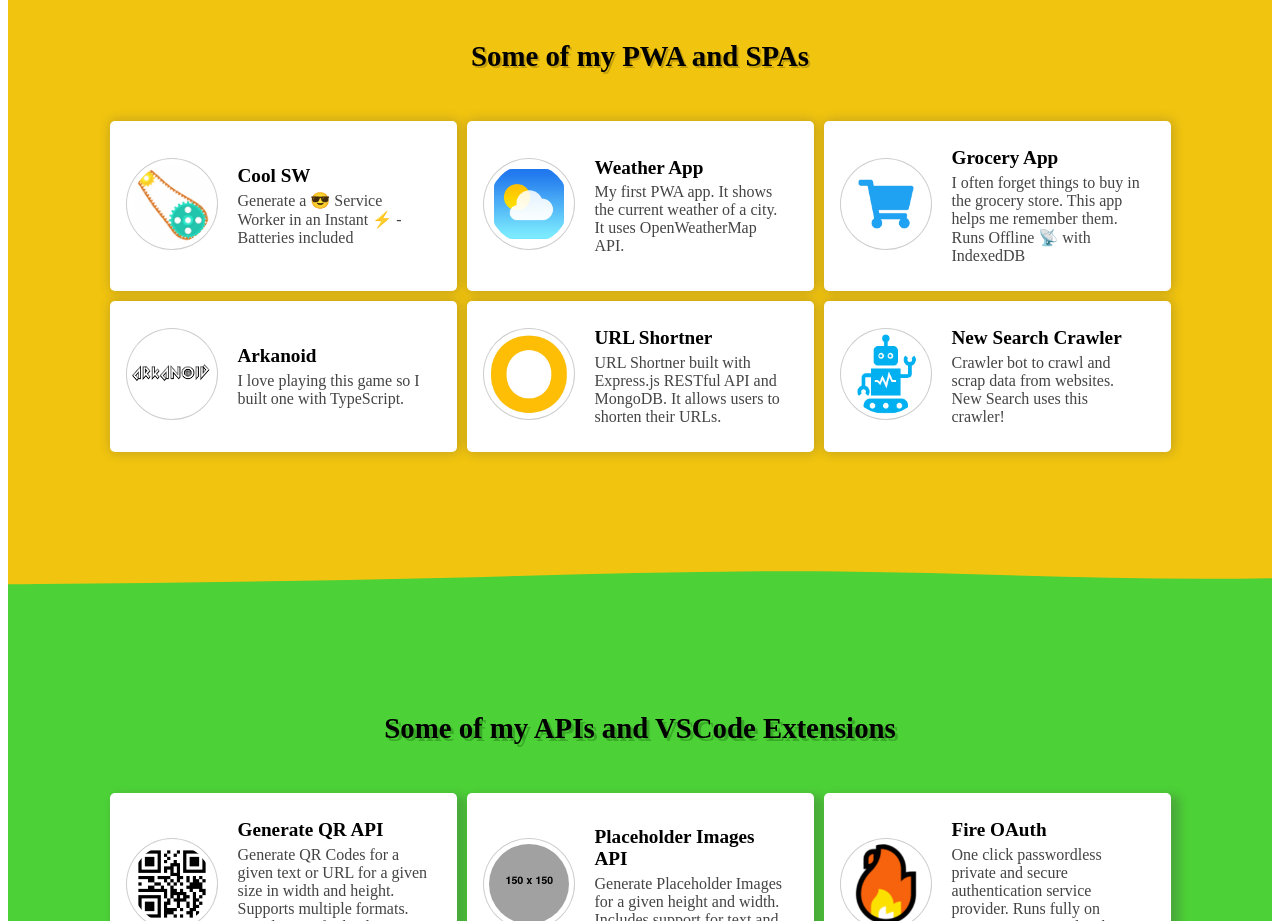
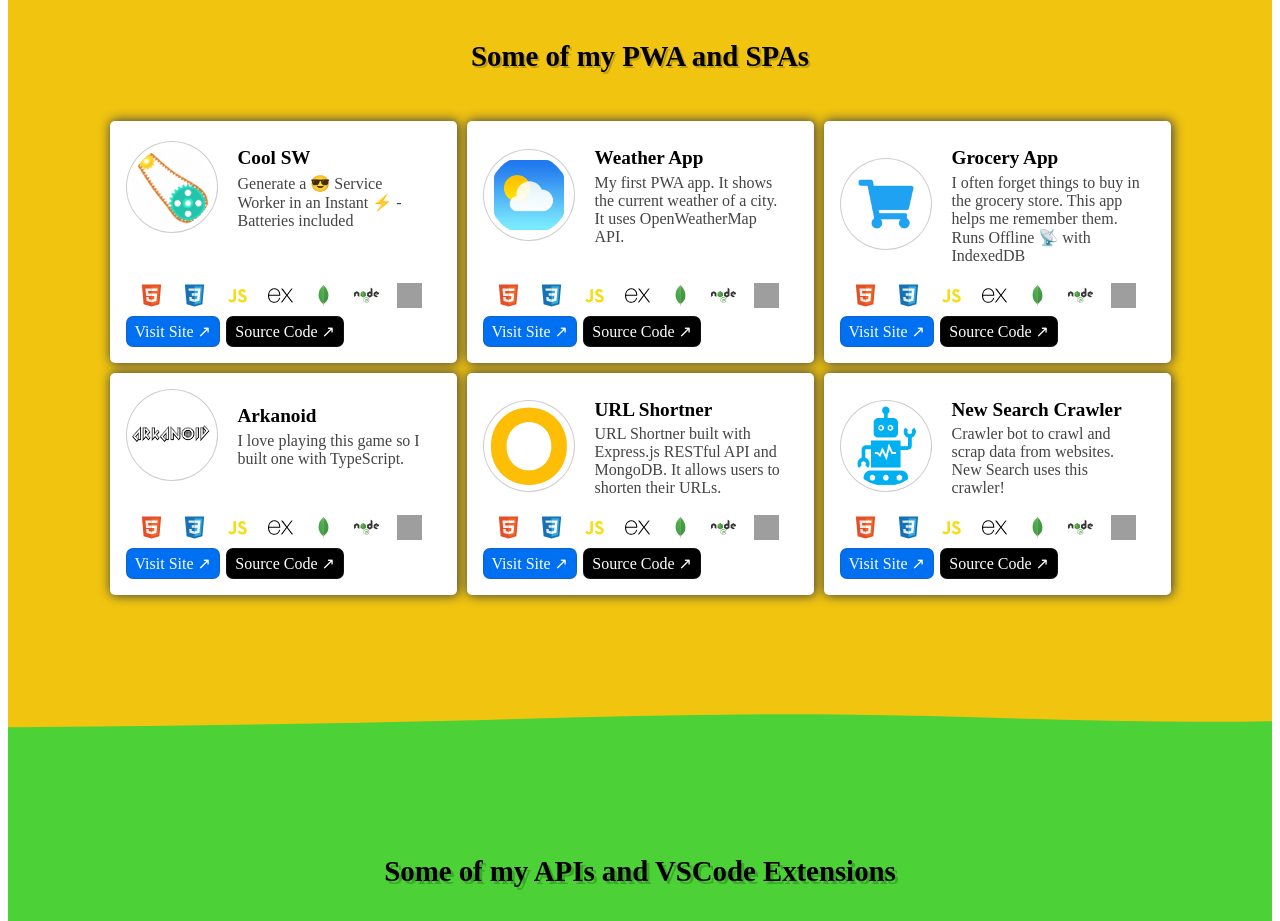
Before and after one commit to tharunoptimus/website, a Next.js app: page /frontPage in a window 1280 px wide. Shown: the part 2960-3881 px from the top of the page. Built offline with nearby package versions, Linux system fonts and the light colour scheme; grey boxes are pictures that could not be loaded.

Commit message:
Refactored slide 5

```diff
--- a/pages/components/fifthSlide.tsx
+++ b/pages/components/fifthSlide.tsx
@@ -1,4 +1,6 @@
 import type { NextPage } from "next"
+import Card from "./card"
+import { pwaspa } from "./projectData"
 
 const Home: NextPage = () => {
 	return (
@@ -9,190 +11,11 @@ const Home: NextPage = () => {
 						<span>Some of my PWA and SPAs</span>
 					</div>
 					<div className="projectsCards">
-						<div className="card">
-							<div className="cardImageContainer">
-								<a
-									href="https://coolsw.pages.dev/"
-									target="_blank"
-									rel="noopener noreferrer"
-								>
-									<img
-										src="/assets/images/pics/coolsw.png"
-										alt="Cool SW"
-									/>
-								</a>
-							</div>
-							<div className="cardContent">
-								<span className="cardHeading">
-									<a
-										href="https://coolsw.pages.dev/"
-										target="_blank"
-										rel="noopener noreferrer"
-									>
-										{"Cool SW"}
-									</a>
-								</span>
-								<span className="cardDetails">
-									{"Generate a 😎 Service Worker in an Instant ⚡ - Batteries included"}
-								</span>
-							</div>
-						</div>
-
-						<div className="card">
-							<div className="cardImageContainer">
-								<a
-									href="https://findcurrentweather.netlify.app/"
-									target="_blank"
-									rel="noopener noreferrer"
-								>
-									<img
-										src="/assets/images/pics/weather.png"
-										alt="Weather App"
-									/>
-								</a>
-							</div>
-							<div className="cardContent">
-								<span className="cardHeading">
-									<a
-										href="https://findcurrentweather.netlify.app/"
-										target="_blank"
-										rel="noopener noreferrer"
-									>
-										{" "}
-										Weather App{" "}
-									</a>
-								</span>
-								<span className="cardDetails">
-									My first PWA app. It shows the current
-									weather of a city. It uses OpenWeatherMap
-									API.
-								</span>
-							</div>
-						</div>
-
-						<div className="card">
-							<div className="cardImageContainer">
-								<a
-									href="https://idb-grocery.netlify.app/"
-									target="_blank"
-									rel="noopener noreferrer"
-								>
-									<img
-										src="/assets/images/pics/grocery.png"
-										alt="Grocery App"
-									/>
-								</a>
-							</div>
-							<div className="cardContent">
-								<span className="cardHeading">
-									<a
-										href="https://idb-grocery.netlify.app/"
-										target="_blank"
-										rel="noopener noreferrer"
-									>
-										Grocery App{" "}
-									</a>
-								</span>
-								<span className="cardDetails">
-									I often forget things to buy in the grocery
-									store. This app helps me remember them. Runs
-									Offline 📡 with IndexedDB
-								</span>
-							</div>
-						</div>
-
-						<div className="card">
-							<div className="cardImageContainer">
-								<a
-									href="https://arkanoid-ts.netlify.app/"
-									target="_blank"
-									rel="noopener noreferrer"
-								>
-									<img
-										src="/assets/images/pics/arkanoid.png"
-										alt="Arkanoid"
-									/>
-								</a>
-							</div>
-							<div className="cardContent">
-								<span className="cardHeading">
-									<a
-										href="https://arkanoid-ts.netlify.app/"
-										target="_blank"
-										rel="noopener noreferrer"
-									>
-										Arkanoid{" "}
-									</a>
-								</span>
-								<span className="cardDetails">
-									I love playing this game so I built one with
-									TypeScript.
-								</span>
-							</div>
-						</div>
-
-						<div className="card">
-							<div className="cardImageContainer">
-								<a
-									href="https://shortthis.herokuapp.com/"
-									target="_blank"
-									rel="noopener noreferrer"
-								>
-									<img
-										src="/assets/images/pics/short.png"
-										alt="URL Shortner"
-									/>
-								</a>
-							</div>
-							<div className="cardContent">
-								<span className="cardHeading">
-									<a
-										href="https://shortthis.herokuapp.com/"
-										target="_blank"
-										rel="noopener noreferrer"
-									>
-										{" "}
-										URL Shortner{" "}
-									</a>
-								</span>
-								<span className="cardDetails">
-									URL Shortner built with Express.js RESTful
-									API and MongoDB. It allows users to shorten
-									their URLs.
-								</span>
-							</div>
-						</div>
-
-						<div className="card">
-							<div className="cardImageContainer">
-								<a
-									href="https://newseacrawler.herokuapp.com/"
-									target="_blank"
-									rel="noopener noreferrer"
-								>
-									<img
-										src="/assets/images/pics/crawler.png"
-										alt="New Search Crawler"
-									/>
-								</a>
-							</div>
-							<div className="cardContent">
-								<span className="cardHeading">
-									<a
-										href="https://newseacrawler.herokuapp.com/"
-										target="_blank"
-										rel="noopener noreferrer"
-									>
-										{" "}
-										New Search Crawler{" "}
-									</a>
-								</span>
-								<span className="cardDetails">
-									Crawler bot to crawl and scrap data from
-									websites. New Search uses this crawler!
-								</span>
-							</div>
-						</div>
+						{
+							pwaspa.map(project => (
+								<Card {...project}/>
+							))
+						}
 					</div>
 				</div>
 			</div>
--- a/pages/components/projectData.ts
+++ b/pages/components/projectData.ts
@@ -51,3 +51,54 @@ export let fullStack: CardProps[] = [
         repoURL: "https://github.com/tharunoptimus/classroom"
     },
 ]
+
+export let pwaspa: CardProps[] = [
+    {
+        imageUrl: "/assets/images/pics/coolsw.png",
+        cardTitle: "Cool SW",
+        cardDescription: "Generate a 😎 Service Worker in an Instant ⚡ - Batteries included",
+        stack: [html, css, js, express, mongodb, nodejs, pwa],
+        projectURL: "https://coolsw.pages.dev",
+        repoURL: "https://github.com/tharunoptimus/coolsw"
+    },
+    {
+        imageUrl: "/assets/images/pics/weather.png",
+        cardTitle: "Weather App",
+        cardDescription: "My first PWA app. It shows the current weather of a city. It uses OpenWeatherMap API.",
+        stack: [html, css, js, express, mongodb, nodejs, pwa],
+        projectURL: "https://findcurrentweather.netlify.app",
+        repoURL: "https://github.com/tharunoptimus/weather"
+    },
+    {
+        imageUrl: "/assets/images/pics/grocery.png",
+        cardTitle: "Grocery App",
+        cardDescription: "I often forget things to buy in the grocery store. This app helps me remember them. Runs Offline 📡 with IndexedDB",
+        stack: [html, css, js, express, mongodb, nodejs, pwa],
+        projectURL: "https://idb-grocery.netlify.app",
+        repoURL: "https://github.com/tharunoptimus/grocery"
+    },
+    {
+        imageUrl: "/assets/images/pics/arkanoid.png",
+        cardTitle: "Arkanoid",
+        cardDescription: "I love playing this game so I built one with TypeScript.",
+        stack: [html, css, js, express, mongodb, nodejs, pwa],
+        projectURL: "https://arkanoid-ts.netlify.app",
+        repoURL: "https://github.com/tharunoptimus/arkanoid"
+    },
+    {
+        imageUrl: "/assets/images/pics/short.png",
+        cardTitle: "URL Shortner",
+        cardDescription: "URL Shortner built with Express.js RESTful API and MongoDB. It allows users to shorten their URLs.",
+        stack: [html, css, js, express, mongodb, nodejs, pwa],
+        projectURL: "https://shortthis.herokuapp.com",
+        repoURL: "https://github.com/tharunoptimus/short"
+    },
+    {
+        imageUrl: "/assets/images/pics/crawler.png",
+        cardTitle: "New Search Crawler",
+        cardDescription: "Crawler bot to crawl and scrap data from websites. New Search uses this crawler!",
+        stack: [html, css, js, express, mongodb, nodejs, pwa],
+        projectURL: "https://newseacrawler.herokuapp.com",
+        repoURL: "https://github.com/tharunoptimus/crawlerbot"
+    },
+]
```
